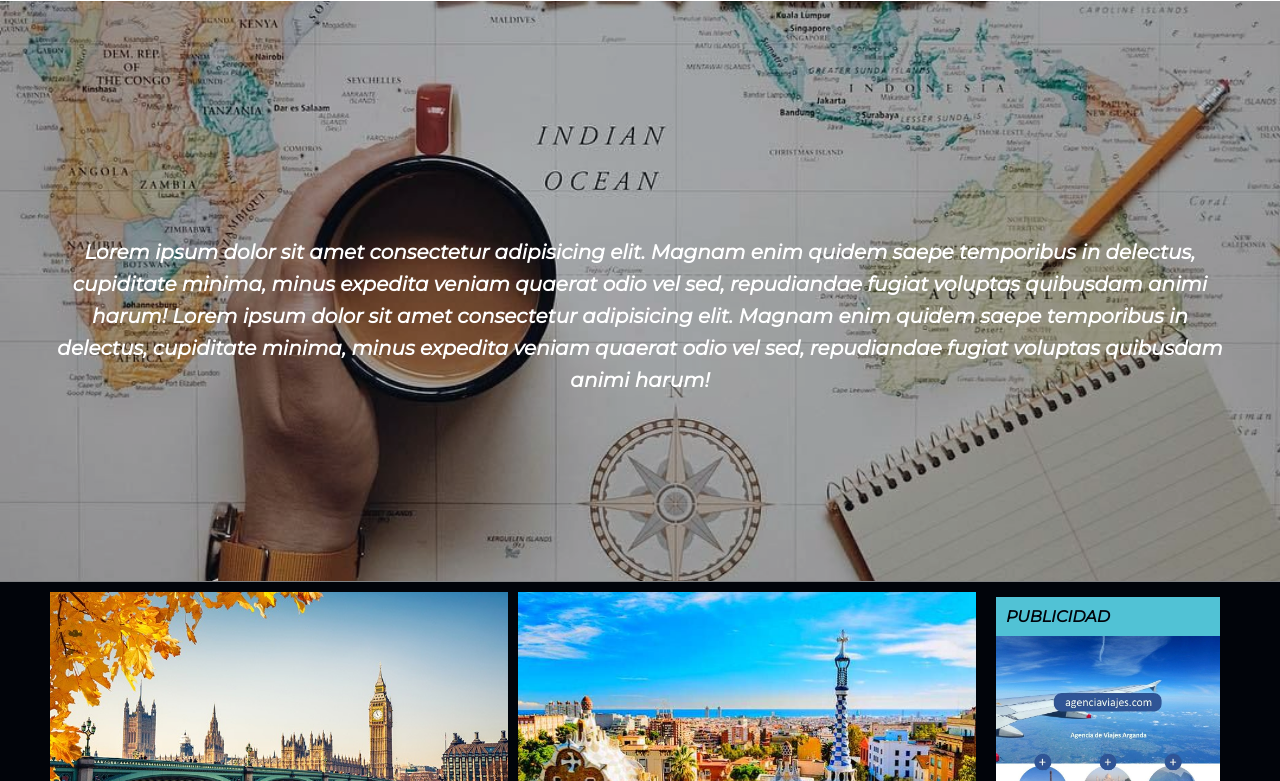
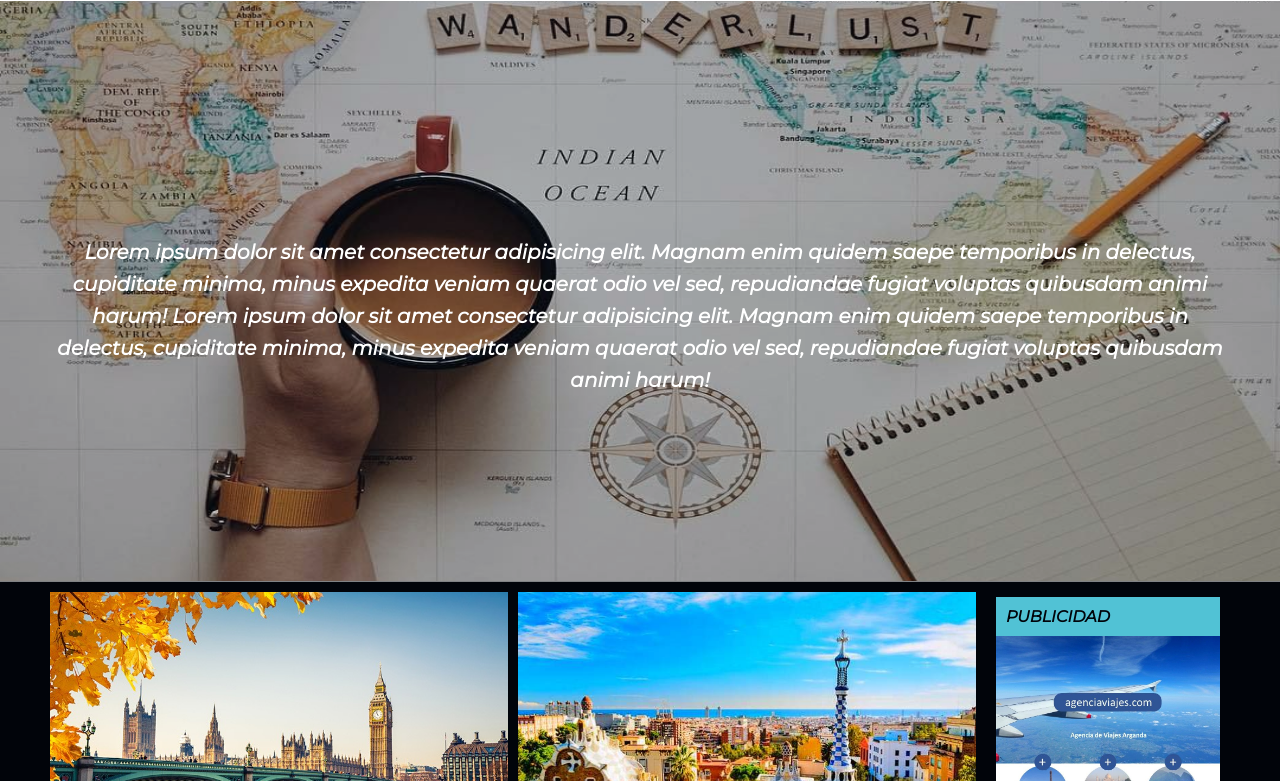
Before and after one commit to Silvia-quint/Wanderlust, a website built with Vite: page src/index.html in a window 1280 px wide. Shown: the part 99-880 px from the top of the page. Built offline with nearby package versions, Linux system fonts and the light colour scheme; files whose address does not match are found by name.

Commit message:
modify bg-image of header

```diff
--- a/src/index.css
+++ b/src/index.css
@@ -32,7 +32,7 @@ a {
         background-image: url(imagenes/wanderlust-5.jpg);
         background-position: center;
         background-attachment: contain;
-        background-size: cover;
+        background-size: 100% 150%;
         display: flex;
         flex-flow: column nowrap;
     }
```
Also changed, not shown: src/imagenes/barcelona.jpeg (deleted), src/imagenes/bg-2.webp (deleted), src/imagenes/bg-sec-1.jpg (deleted), src/imagenes/bg-sec-2.jpg (deleted), src/imagenes/bg-sec-3.jpg (deleted), src/imagenes/bg-sec-4.jpg (deleted), src/imagenes/londres.jpeg (deleted), src/imagenes/paris.jpeg (deleted), src/imagenes/publi-1.jpeg (deleted), src/imagenes/publi-2.jpeg (deleted), src/imagenes/publi-3.jpeg (deleted), src/imagenes/roma.jpeg (deleted), src/imagenes/wanderlust-3.jpg (deleted), src/imagenes/wanderlust-4.jpg (deleted), 1 more files.
